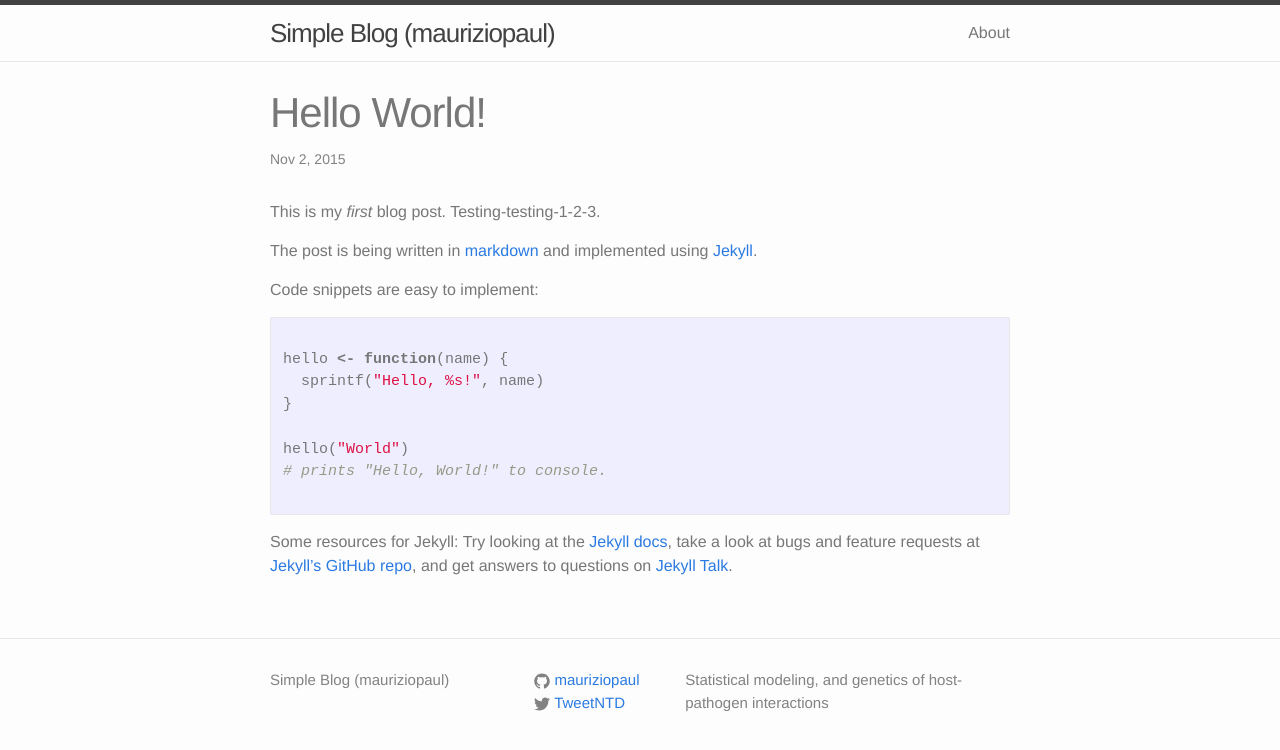
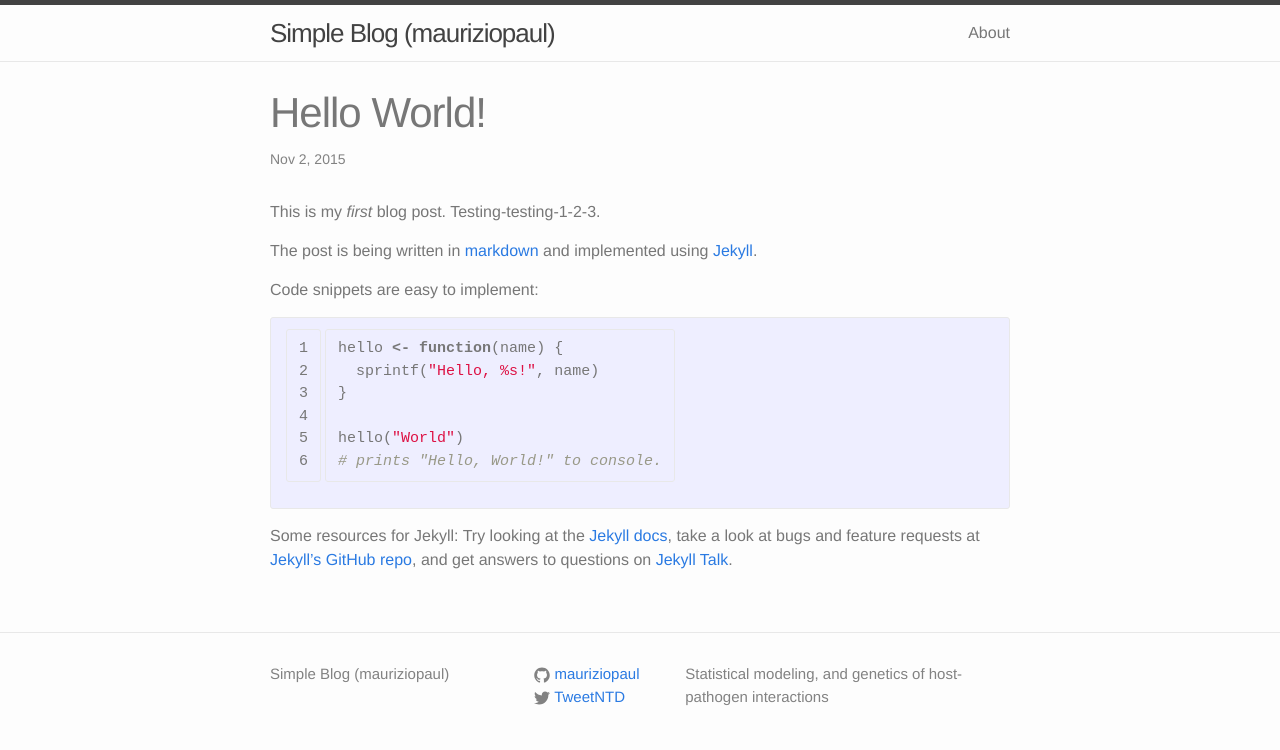
Before and after one commit to mauriziopaul/blog, a Jekyll site: the page built from _posts/2015-11-02-hello-world.md, in a window 1280 px wide. Shown: the top 750 px of the page. Built offline with Jekyll 4.4.1, drawn with Linux system fonts in a browser that asks for light colours.

Commit message:
trying to fix highlighting and line numbers

````diff
--- a/_config.yml
+++ b/_config.yml
@@ -1,5 +1,9 @@
 # Site settings
 highlighter: rouge
+syntax-highlighting:
+  enabled : true
+  css: ./css/main.scss
+#  css: syntax.css
 
 title : Simple Blog (mauriziopaul)
 author :
--- a/_posts/2015-11-02-hello-world.md
+++ b/_posts/2015-11-02-hello-world.md
@@ -10,7 +10,7 @@ The post is being written in [markdown](https://gitbookio.gitbooks.io/markdown/c
 
 Code snippets are easy to implement:
 
-```R
+{% highlight R linenos=table %}
 
 hello <- function(name) {
   sprintf("Hello, %s!", name)
@@ -19,7 +19,7 @@ hello <- function(name) {
 hello("World")
 # prints "Hello, World!" to console.
 
-```
+{% endhighlight %}
 
 Some resources for Jekyll: Try looking at the [Jekyll docs][jekyll-docs], take a look at bugs and feature requests at [Jekyll’s GitHub repo][jekyll-gh], and get answers to questions on [Jekyll Talk][jekyll-talk].
 
--- a/css/main.scss
+++ b/css/main.scss
@@ -53,48 +53,3 @@ $on-laptop:        800px;
         "layout",
         "syntax-highlighting"
 ;
-
-// I added the following on 2016-04-15 to add line numbers
-// Thanks to: http://www.minh.io/blog/2015/06/28/jekyll-line-numbers/
-// so that the line numbers are not selectable
-@mixin unselectable() {
-  -webkit-touch-callout: none;
-  -webkit-user-select: none;
-  -khtml-user-select: none;
-  -moz-user-select: none;
-  -ms-user-select: none;
-  user-select: none;
-}
-@mixin opacity($opacity) {
-  opacity: $opacity;
-  $opacity-ie: $opacity * 100;
-  filter: alpha(opacity=$opacity-ie); //IE8
-}
-
-// having a lineno-container made it easier to style line number
-// code blocks without impacting normal code blocks
-.lineno-container > figure > pre {
-  padding: 0px;
-}
-
-.highlight {
-  pre.lineno {
-    border: none;
-    @include opacity(0.6);
-  }
-
-  .lineno {
-    @include unselectable();
-  }
-
-  .gutter {
-    border-right: 1px solid #ccc;
-  }
-
-  pre {
-    pre {
-      border: none;
-      margin-bottom: 0px;
-    }
-  }
-}
````
Also changed, not shown: 1 other file.
